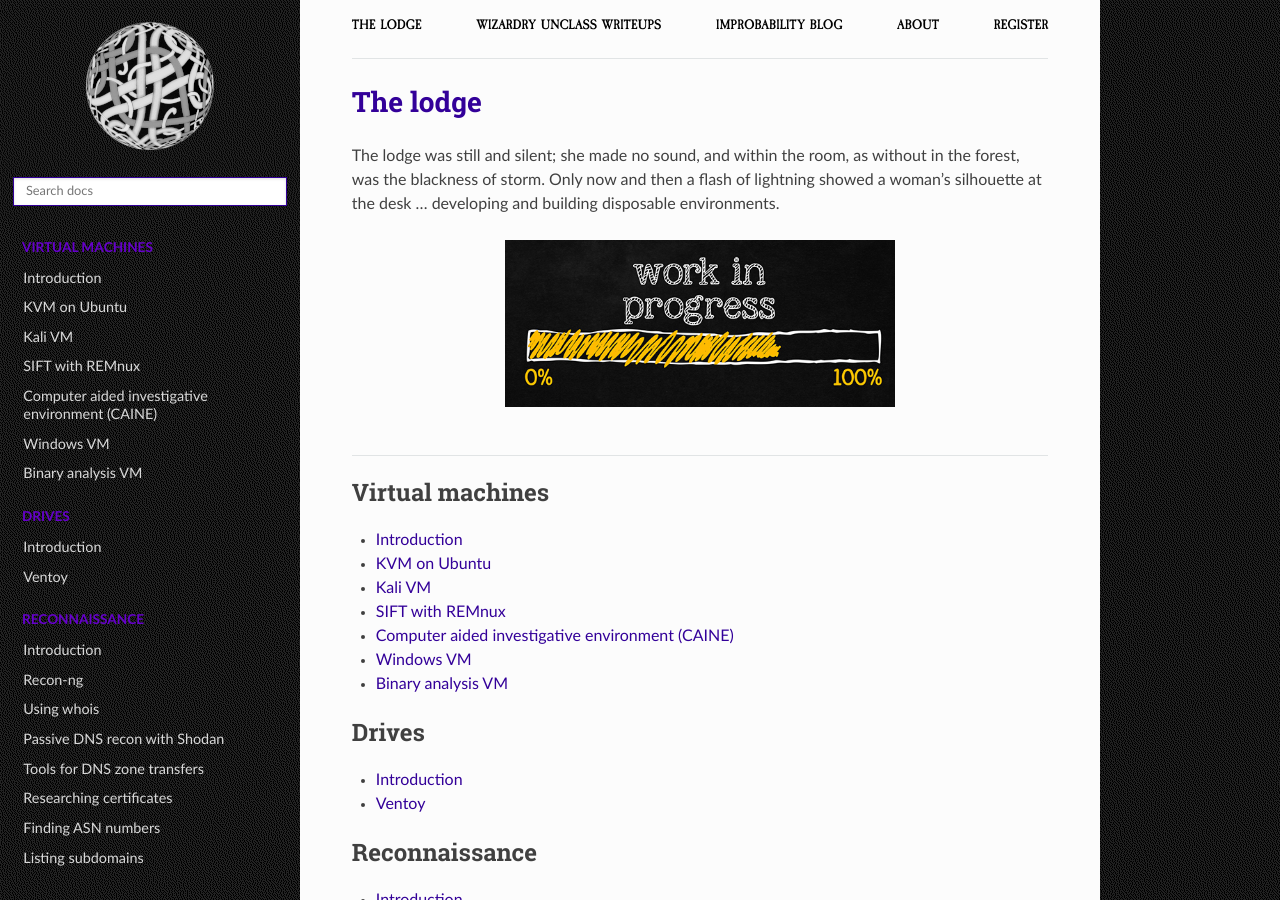
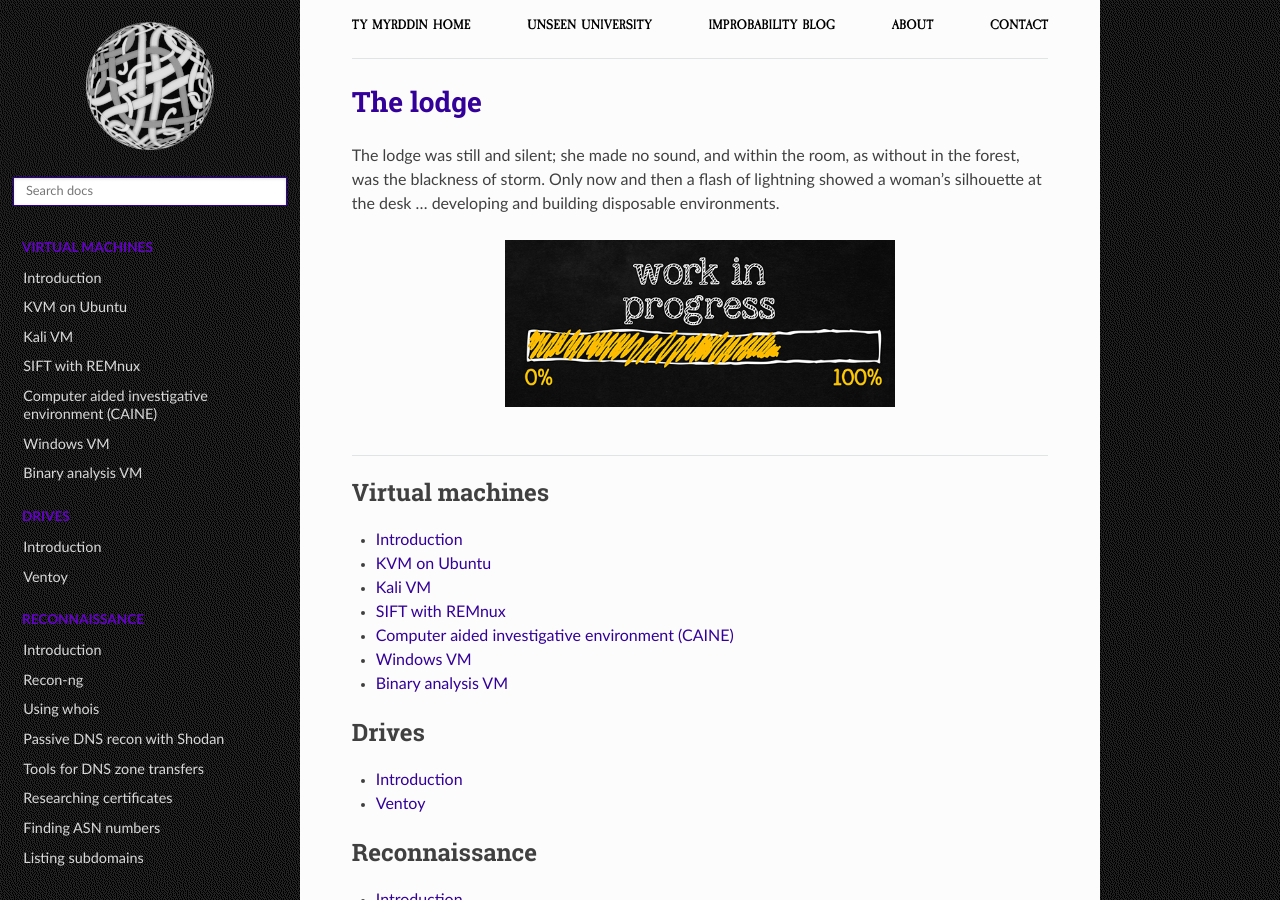
Before and after one commit to tymyrddin/testlab, a Sphinx documentation site: the page built from source/index.rst, in a window 1280 px wide and 900 px high. Built offline with Sphinx 7.4.7 and the Read the Docs theme 2.0.0, drawn with Linux system fonts in a browser that asks for light colours; some of the changed text lies outside the part shown.

Commit message:
Upgrades

```diff
--- a/source/_templates/breadcrumbs.html
+++ b/source/_templates/breadcrumbs.html
@@ -1,11 +1,11 @@
 <div class="container">
     <topnav>
             <ul>
-                <li class="nav__item"><a href="https://testlab.tymyrddin.dev/" class="nav__link">The lodge</a></li>
-                <li class="nav__item"><a href="https://uu.tymyrddin.dev/writeups/" class="nav__link">Wizardry Unclass Writeups</a></li>
-                <li class="nav__item"><a href="https://uu.tymyrddin.dev/blog/" class="nav__link">Improbability Blog</a></li>
-                <li class="nav__item"><a href="https://uu.tymyrddin.dev/about/" class="nav__link">About</a></li>
-                <li class="nav__item"><a href="https://uu.tymyrddin.dev/registration/" class="nav__link">Register</a></li>
+                <li class="nav__item"><a href="https://tymyrddin.dev/" class="nav__link">Ty Myrddin Home</a></li>
+                <li class="nav__item"><a href="https://uu.tymyrddin.dev/writeups/" class="nav__link">Unseen University</a></li>
+                <li class="nav__item"><a href="https://tymyrddin.dev/blogs/" class="nav__link">Improbability Blog</a></li>
+                <li class="nav__item"><a href="https://tymyrddin.dev/about/" class="nav__link">About</a></li>
+                <li class="nav__item"><a href="https://tymyrddin.dev/contact/" class="nav__link">Contact</a></li>
             </ul>
     </topnav>
     <hr>
--- a/source/_templates/footer.html
+++ b/source/_templates/footer.html
@@ -1,4 +1,4 @@
 {% extends "!footer.html" %}
 {%- block contentinfo %}
-        <a href="https://uu.tymyrddin.dev">Unseen University</a>, 2023, with a forest garden <a href="https://ut7.fr/">fostered by /ut7</a>.
+        <a href="https://uu.tymyrddin.dev">Unseen University</a>, 2024, with a forest garden <a href="https://ut7.fr/">fostered by /ut7</a>.
 {% endblock %}
```
Also changed, not shown: requirements.txt (+17 -80 lines).
